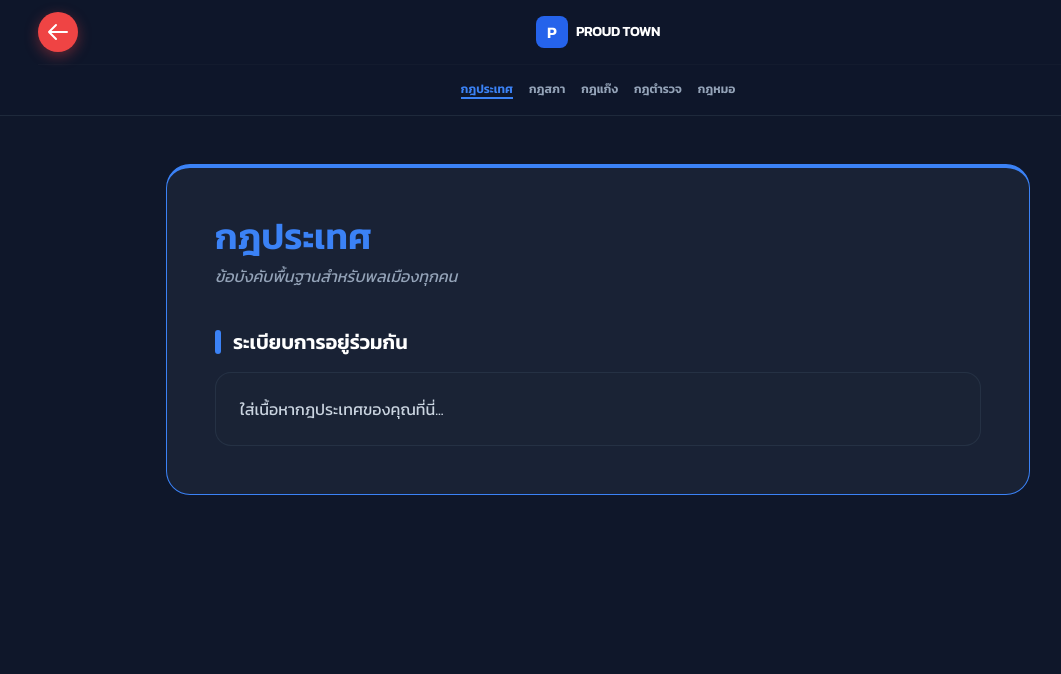
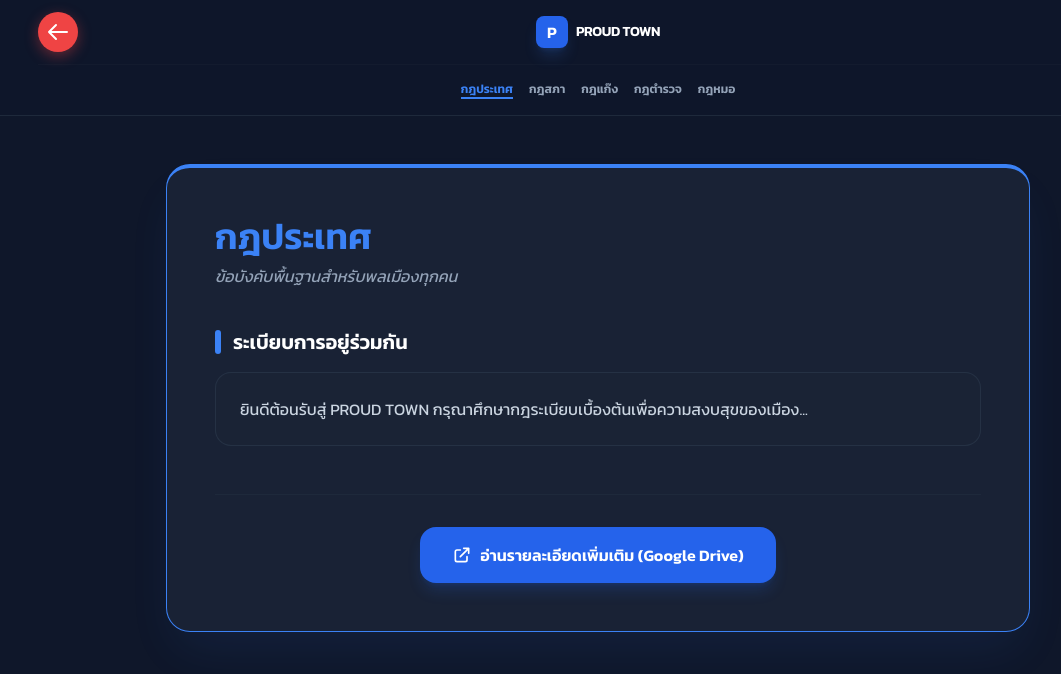
Before and after one commit to nui36/nui36-produ-town-01.github.io, a plain HTML site: page rules_general.html in a window 1280 px wide. Shown: the whole page, without its empty margins (42-1103 px from the left). Drawn offline with nearby package versions, Linux system fonts and the light colour scheme.

Commit message:
Enhance layout and add Google Drive link
Updated the layout and styling of the general rules page with improved visual elements and added a link to a Google Drive document for more details.

```diff
--- a/rules_general.html
+++ b/rules_general.html
@@ -11,7 +11,6 @@
         .glass-card { background: rgba(30, 41, 59, 0.7); backdrop-filter: blur(10px); border: 1px solid rgba(255, 255, 255, 0.1); }
         .back-btn { background: #ef4444; transition: all 0.3s ease; box-shadow: 0 4px 14px 0 rgba(239, 68, 68, 0.39); }
         .back-btn:hover { background: #dc2626; transform: scale(1.1); }
-        /* สีน้ำเงินสำหรับหน้ากฎประเทศ */
         .nav-active { color: #3b82f6; border-bottom: 2px solid #3b82f6; }
         .scrollbar-hide::-webkit-scrollbar { display: none; }
         .scrollbar-hide { -ms-overflow-style: none; scrollbar-width: none; }
@@ -28,7 +27,7 @@
                 </a>
             </div>
             <div class="flex items-center space-x-2">
-                <div class="w-8 h-8 bg-blue-600 rounded-lg flex items-center justify-center font-bold text-white">P</div>
+                <div class="w-8 h-8 bg-blue-600 rounded-lg flex items-center justify-center font-bold text-white shadow-lg shadow-blue-500/20">P</div>
                 <span class="font-bold uppercase tracking-tight text-white text-sm">PROUD TOWN</span>
             </div>
         </div>
@@ -42,20 +41,32 @@
             </div>
         </div>
     </nav>
+
     <main class="flex-grow max-w-4xl mx-auto px-4 py-12 w-full">
-        <div class="glass-card rounded-3xl p-8 md:p-12 border-t-4 border-blue-500">
+        <div class="glass-card rounded-3xl p-8 md:p-12 border-t-4 border-blue-500 shadow-2xl shadow-blue-500/10">
             <h1 class="text-4xl font-black mb-2 uppercase text-blue-500">กฎประเทศ</h1>
             <p class="text-slate-400 italic mb-10">ข้อบังคับพื้นฐานสำหรับพลเมืองทุกคน</p>
-            <div class="space-y-8">
+
+            <div class="space-y-8 mb-12">
                 <section>
                     <h2 class="text-xl font-bold text-white mb-4 flex items-center">
                         <span class="w-1.5 h-6 bg-blue-500 rounded-full mr-3"></span>
                         ระเบียบการอยู่ร่วมกัน
                     </h2>
                     <div class="bg-slate-800/30 rounded-2xl p-6 border border-slate-700/50">
-                        <p class="text-slate-300">ใส่เนื้อหากฎประเทศของคุณที่นี่...</p>
+                        <p class="text-slate-300">ยินดีต้อนรับสู่ PROUD TOWN กรุณาศึกษากฎระเบียบเบื้องต้นเพื่อความสงบสุขของเมือง...</p>
                     </div>
                 </section>
+            </div>
+
+            <!-- ปุ่มอ่านเพิ่มเติม Google Drive -->
+            <div class="flex justify-center pt-8 border-t border-slate-800">
+                <a href="https://docs.google.com/document/d/1E697lgm5QKbzfpi-PyBa1ZCTreiRNCB541VaAhihDlk/edit?usp=drivesdk" target="_blank" class="px-8 py-4 bg-blue-600 hover:bg-blue-500 text-white font-bold rounded-2xl transition-all transform hover:scale-105 flex items-center shadow-lg shadow-blue-600/20">
+                    <svg xmlns="http://www.w3.org/2000/svg" class="h-5 w-5 mr-2" fill="none" viewBox="0 0 24 24" stroke="currentColor">
+                        <path stroke-linecap="round" stroke-linejoin="round" stroke-width="2" d="M10 6H6a2 2 0 00-2 2v10a2 2 0 002 2h10a2 2 0 002-2v-4M14 4h6m0 0v6m0-6L10 14" />
+                    </svg>
+                    อ่านรายละเอียดเพิ่มเติม (Google Drive)
+                </a>
             </div>
         </div>
     </main>
```
